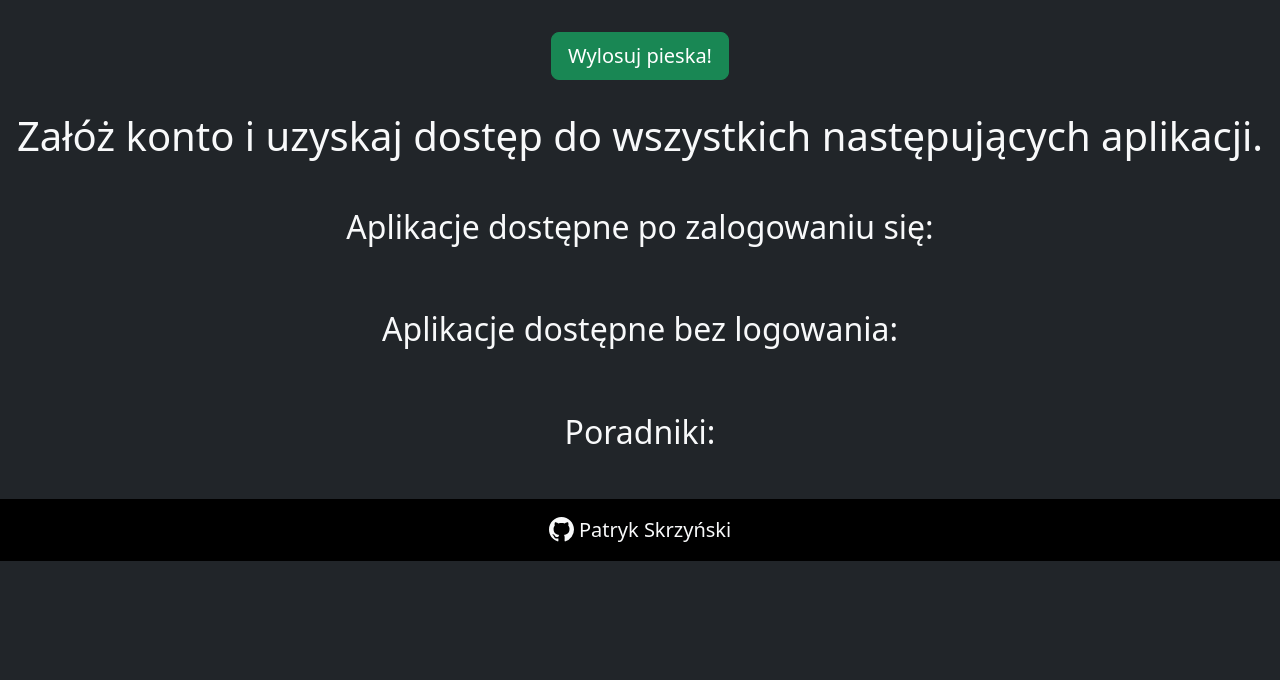
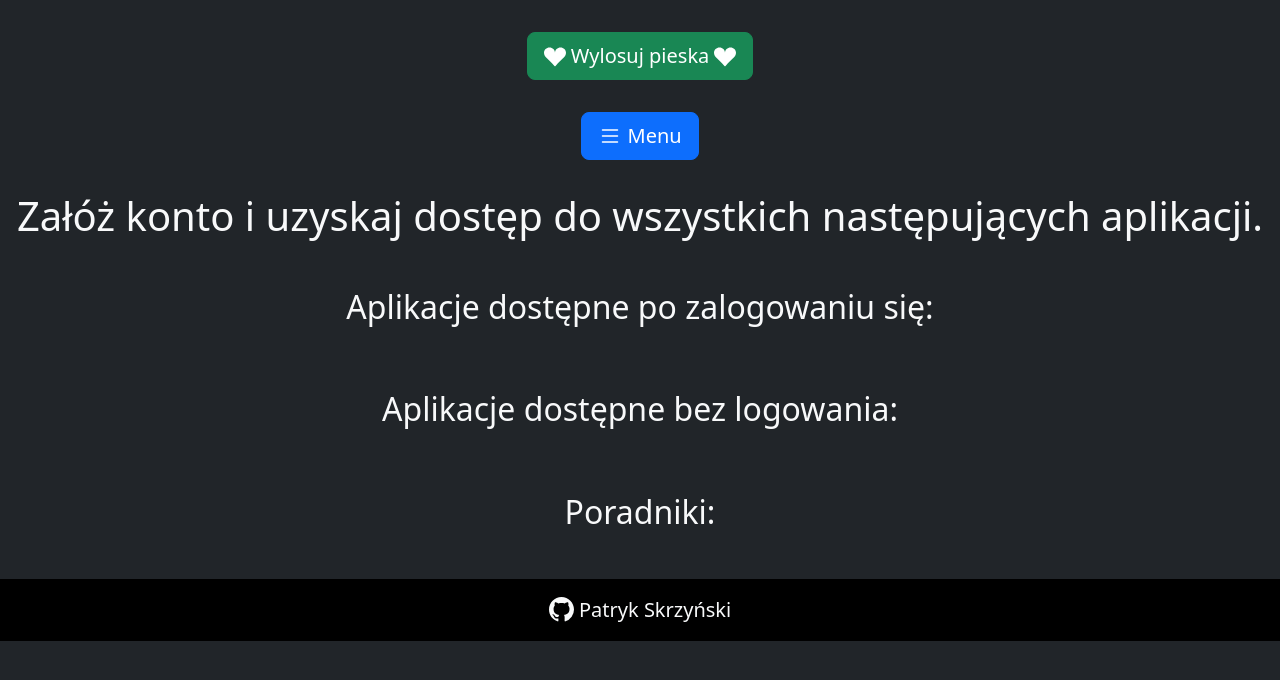
Before and after one commit to skrzypa/mysite, a Django app: template my_apps/templates/my_apps/homepage.html in a window 1280 px wide. Shown: the part 62-742 px from the top of the page. Run offline with Django 4.2, Linux system fonts and the light colour scheme; the template is opened without the code that fills it, so the values that code supplies are empty; parts of the project's set-up code (start-up, migrations or seed data) failed here and were passed over; some libraries are stand-ins or nearby versions.

Commit message:
Added menu on home page.

```diff
--- a/my_apps/templates/my_apps/homepage.html
+++ b/my_apps/templates/my_apps/homepage.html
@@ -10,13 +10,18 @@
 {% endif %}
 
 <div class="text-center">
-    <button type="button"
-        data-bs-toggle="modal"
-        class="btn btn-success btn-lg"
-        data-bs-target="#exampleModal1"
-        id="random-dog-button"
-        name='dog'>
-        Wylosuj pieska!
+    <button type="button" data-bs-toggle="modal" class="btn btn-success btn-lg" data-bs-target="#exampleModal1" id="random-dog-button" name='dog'>
+
+        <svg style="vertical-align: sub;" xmlns="http://www.w3.org/2000/svg" width="22" height="22" fill="currentColor" class="bi bi-suit-heart-fill" viewBox="0 0 16 16">
+            <path d="M4 1c2.21 0 4 1.755 4 3.92C8 2.755 9.79 1 12 1s4 1.755 4 3.92c0 3.263-3.234 4.414-7.608 9.608a.513.513 0 0 1-.784 0C3.234 9.334 0 8.183 0 4.92 0 2.755 1.79 1 4 1"/>
+        </svg>
+
+        Wylosuj pieska
+
+        <svg style="vertical-align: sub;" xmlns="http://www.w3.org/2000/svg" width="22" height="22" fill="currentColor" class="bi bi-suit-heart-fill" viewBox="0 0 16 16">
+            <path d="M4 1c2.21 0 4 1.755 4 3.92C8 2.755 9.79 1 12 1s4 1.755 4 3.92c0 3.263-3.234 4.414-7.608 9.608a.513.513 0 0 1-.784 0C3.234 9.334 0 8.183 0 4.92 0 2.755 1.79 1 4 1"/>
+        </svg>
+
     </button>
 
     <script src="https://code.jquery.com/jquery-3.6.0.min.js"></script>
@@ -64,7 +69,48 @@
     </div>
 </div>
 
-<div class="container-fluidtext-center text-center" style="margin-top: 2rem;">
+<div class="container-fluid text-center" style="margin: 0rem; margin-top: 2rem; padding:0">
+    <div class="row justify-content-center" style="margin: 0; padding:0">
+
+        <div class="col-11" style="margin: 0rem; padding:0">
+
+            <div class="" style="margin: 0; padding:0">
+                <button class="btn btn-lg btn-primary" type="button" data-bs-toggle="collapse" data-bs-target="#HomepageMenu" aria-expanded="false" aria-controls="HomepageMenu">
+                    <svg style="vertical-align: sub;" xmlns="http://www.w3.org/2000/svg" width="24" height="24" fill="currentColor" class="bi bi-list" viewBox="0 0 16 16">
+                        <path fill-rule="evenodd" d="M2.5 12a.5.5 0 0 1 .5-.5h10a.5.5 0 0 1 0 1H3a.5.5 0 0 1-.5-.5m0-4a.5.5 0 0 1 .5-.5h10a.5.5 0 0 1 0 1H3a.5.5 0 0 1-.5-.5m0-4a.5.5 0 0 1 .5-.5h10a.5.5 0 0 1 0 1H3a.5.5 0 0 1-.5-.5"/>
+                    </svg>
+                    Menu
+                </button>
+            </div>
+
+            <div class="collapse" id="HomepageMenu" style="margin: 0; margin-top: 1rem; padding: 0">
+                <div class="card card-body text-dark container-fluid" style="margin: 0; padding: 0">
+
+                    <div class="d-flex flex-wrap justify-content-center">
+
+                        {% for app_name in app_ids %}
+                            <div class="" style="margin: 0; padding: 0.5rem;">
+                                <button class="btn btn-sm btn-primary">
+                                    <label class="fs-6" style="margin: 0; margin: 0;">
+                                        <a href="#{{ app_name }}" class="link-light" style="text-decoration: none;">
+                                            {{ forloop.counter }}. {{ app_name }}
+                                        </a>
+                                    </label>
+                                </button>
+                            </div>
+                        {% endfor %}
+
+                    </div>
+
+                </div>
+            </div>
+
+        </div>
+
+    </div>
+</div>
+
+<div class="container-fluid text-center" style="margin-top: 2rem;">
 
     <div class="">
         <h1>Załóż konto i uzyskaj dostęp do wszystkich następujących aplikacji.</h1>
@@ -78,7 +124,7 @@
         <div class="row">
 
             {% for app in log_in_app %}
-                <div class="col d-flex justify-content-center" style="margin-top: 1rem;">
+                <div class="col d-flex justify-content-center" style="margin-top: 1rem; scroll-margin-top: 100px;" id="{{ app.name }}">
                         {#}d-flex justify-content-center - wyśrodkowało mi element w kolumnie{#}
                     <div class="card shadow-lg" style="width: 20rem;">
                         <div id="carouselExample{{forloop.counter}}" class="carousel slide">
@@ -143,7 +189,7 @@
         <div class="row">
 
             {% for app in log_out_app %}
-                <div class="col d-flex justify-content-center" style="margin-top: 1rem;">
+                <div class="col d-flex justify-content-center" style="margin-top: 1rem; scroll-margin-top: 100px;" id="{{ app.name }}">
                         {#}d-flex justify-content-center - wyśrodkowało mi element w kolumnie{#}
                     <div class="card shadow-lg" style="width: 20rem;">
                         <div id="carouselExample" class="carousel slide">
@@ -205,7 +251,7 @@
     <div class="container text-dark">
         <div class="row">
             {% for tutorial in tutorials %}
-                <div class="col d-flex justify-content-center" style="margin-top: 1rem;">
+                <div class="col d-flex justify-content-center" style="margin-top: 1rem; scroll-margin-top: 100px;" id="{{ tutorial.app_name }}">
                     <div class="card shadow-lg" aria-hidden="true" style="width: 20rem;">
 
                         <div>
```
Also changed, not shown: my_apps/views.py (+5 -38 lines).
